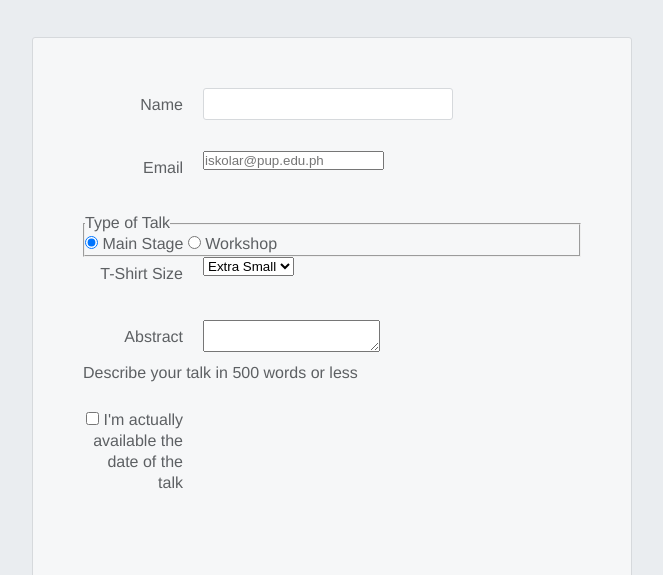
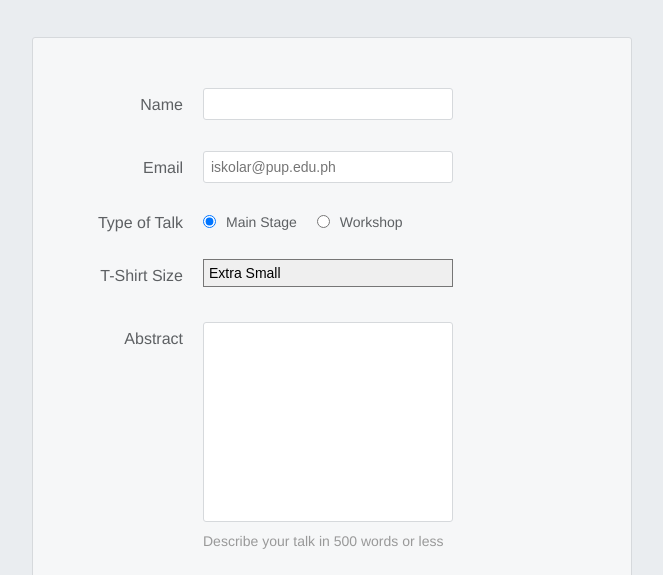
Before and after one commit to LesterJeffGloria/GLORIA_HTML-FORMS, a plain HTML site: page speaker-submission.html in a window 1280 px wide. Shown: the part 225-800 px from the top of the page, without its empty margins (308-971 px from the left). Drawn offline with Linux system fonts and the light colour scheme.

Commit message:
Update style.css

```diff
--- a/style.css
+++ b/style.css
@@ -50,7 +50,8 @@ body {
     flex-wrap: wrap;
   }
 
-.form-row input[type="text"] {
+  .form-row input[type="text"],
+  .form-row input[type="email"] {
     background-color: #FFFFFF;
     border: 1px solid #D6D9DC;
     border-radius: 3px;
@@ -63,27 +64,107 @@ body {
     margin-bottom: 15px;
   }
 
+  .form-row input[type="text"]:invalid,
+  .form-row input[type="email"]:invalid {
+    border: 1px solid #D55C5F;
+    color: #D55C5F;
+    box-shadow: none;
+  }
+
+  .form-row select {
+    width: 100%;
+    padding: 5px;
+    font-size: 14px;
+    -webkit-appearance: none;
+  }
+
+  .form-row textarea {
+    font-family: "Helvetica", "Arial", sans-serif;
+    font-size: 14px;
+
+    border: 1px solid #D6D9DC;
+    border-radius: 3px;
+
+    min-height: 200px;
+    margin-bottom: 10px;
+    padding: 7px;
+    resize: none;
+  }
+
+  .form-row .instructions {
+    color: #999999;
+    font-size: 14px;
+    margin-bottom: 30px;
+  }
+
+  .form-row .checkbox-label {
+    margin-bottom: 0;
+  }
+
+  .legacy-form-row {
+    border: none;
+    margin-bottom: 40px;
+  }
+
+  .legacy-form-row legend {
+    margin-bottom: 15px;
+  }
+
+  .legacy-form-row .radio-label {
+    display: block;
+    font-size: 14px;
+    padding: 0 20px 0 10px;
+  }
+
+  .legacy-form-row input[type="radio"] {
+    margin-top: 2px;
+  }
+
+  .legacy-form-row .radio-label,
+  .legacy-form-row input[type="radio"] {
+    float: left;
+  }
+
   @media only screen and (min-width: 700px) {
     .speaker-form-header,
     .speaker-form {
       width: 600px;
     }
-}
-
     .form-row {
       flex-direction: row;
-    align-items: flex-start;
+      align-items: flex-start; /* To Avoid Stretching */
       margin-bottom: 20px;
     }
-
-.form-row input[type="text"] {
+    .form-row input[type="text"],
+    .form-row input[type="email"],
+    .form-row select,
+    .form-row textarea {
       width: 250px;
       height: initial;
     }
-
     .form-row label {
       text-align: right;
       width: 120px;
       margin-top: 7px;
       padding-right: 20px;
     }
+    .form-row .instructions {
+      margin-left: 120px;
+    }
+    .form-row .checkbox-label {
+      margin-left: 120px;
+      width: auto;
+    }
+    .legacy-form-row {
+      margin-bottom: 10px;
+    }
+    .legacy-form-row legend {
+      width: 120px;
+      text-align: right;
+      padding-right: 20px;
+    }
+    .legacy-form-row legend {
+      float: left;
+    }
+
+}
```
Lines whose indentation alone changed are shown as unchanged.
